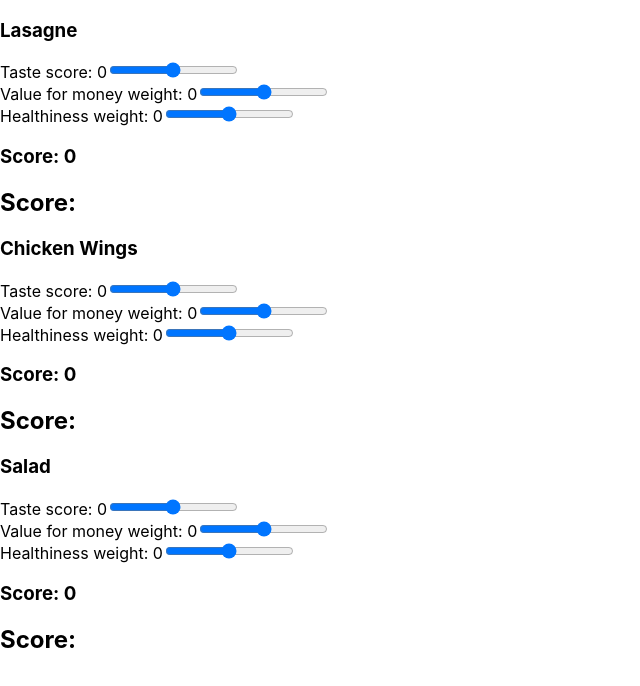
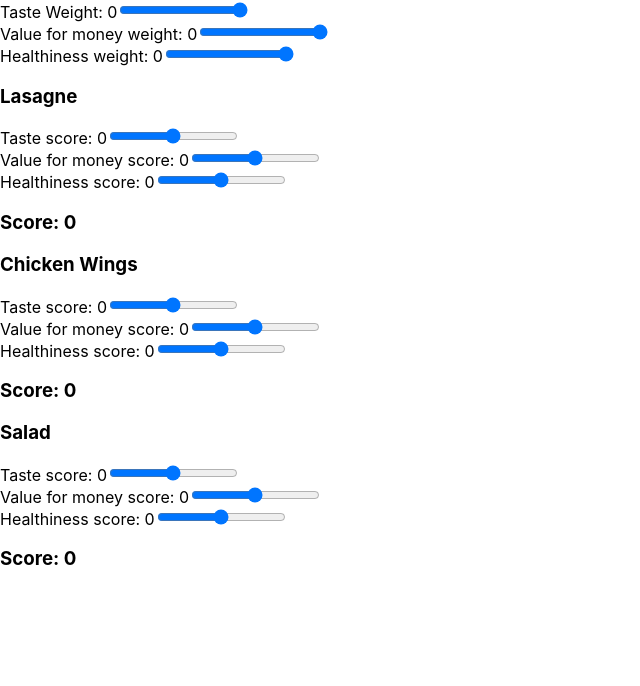
Before and after one commit to KatDziewicka/decision-making-helper-ts, a React (Create React App) app: page / in a window 1280 px wide. Shown: the top 686 px of the page, without its empty margins (0-640 px from the left). Built offline with nearby package versions, Linux system fonts and the light colour scheme.

Commit message:
Refactor average scores to be contained in a state

```diff
--- a/src/App.tsx
+++ b/src/App.tsx
@@ -1,7 +1,11 @@
-import Choices from "./components/Choices";
+import WeightedChoices from "./components/WeightedChoices";
 
 function App() {
-  return <Choices />;
+  return (
+    <div>
+      <WeightedChoices />
+    </div>
+  );
 }
 
 export default App;
--- a/src/components/Choices.tsx
+++ /dev/null
@@ -1,17 +0,0 @@
-import IndividualScores from "./IndividualScores";
-
-export default function Choices(): JSX.Element {
-  const choices = ["Lasagne", "Chicken Wings", "Salad"];
-
-  return (
-    <>
-      {choices.map((choice, index) => (
-        <div key={index}>
-          <h3>{choice}</h3>
-          <IndividualScores />
-          <h2>Score: {}</h2>
-        </div>
-      ))}
-    </>
-  );
-}
--- a/src/components/IndividualScores.tsx
+++ b/src/components/IndividualScores.tsx
@@ -1,4 +1,5 @@
-import { useReducer } from "react";
+import { useEffect, useReducer, useState } from "react";
+import { calculateScore } from "../utils/calculateScore";
 
 enum CriterionKinds {
   TASTE = "TASTE",
@@ -6,18 +7,18 @@
   HEALTHINESS = "HEALTHINESS",
 }
 
-interface CriterionAction {
+interface ScoresAction {
   type: CriterionKinds;
   newScore: string;
 }
 
-interface CriterionState {
+interface ScoresState {
   tasteScore: string;
   valueForMoneyScore: string;
   healthinessScore: string;
 }
 
-function scoreReducer(state: CriterionState, action: CriterionAction) {
+function scoreReducer(state: ScoresState, action: ScoresAction) {
   const { type, newScore } = action;
   switch (type) {
     case CriterionKinds.TASTE:
@@ -37,25 +38,45 @@
       };
   }
 }
-export default function IndividualScores(): JSX.Element {
-  function calculateScore(
-    tasteScore: string,
-    valueForMoneyScore: string,
-    healthinessScore: string
-  ): number {
-    return (
-      (parseInt(state.tasteScore) +
-        parseInt(state.healthinessScore) +
-        parseInt(state.valueForMoneyScore)) /
-      3
-    );
-  }
 
+interface IndividualScoresProps {
+  tasteWeight: string;
+  valueForMoneyWeight: string;
+  healthinessWeight: string;
+}
+export default function IndividualScores({
+  tasteWeight,
+  valueForMoneyWeight,
+  healthinessWeight,
+}: IndividualScoresProps): JSX.Element {
   const [state, dispatch] = useReducer(scoreReducer, {
     tasteScore: "0",
     valueForMoneyScore: "0",
     healthinessScore: "0",
   });
+
+  const [score, setScore] = useState<number>(0);
+
+  useEffect(() => {
+    setScore(
+      calculateScore(
+        state.tasteScore,
+        tasteWeight,
+        state.healthinessScore,
+        healthinessWeight,
+        state.valueForMoneyScore,
+        valueForMoneyWeight
+      )
+    );
+  }, [state, tasteWeight, healthinessWeight, valueForMoneyWeight]);
+
+  const elements = [
+    { id: "e1-2", source: "1", target: "2", animated: true, label: "Taste" },
+    { id: "e1-2", source: "3", target: "4", animated: true, label: "Value for money" },
+    { id: "e1-2", source: "5", target: "6", animated: true, label: "Healthiness"}
+  ];
+
+
   return (
     <div>
       <div>
@@ -72,7 +93,7 @@
         ></input>
       </div>
       <div>
-        Value for money weight: {state.valueForMoneyScore}
+        Value for money score: {state.valueForMoneyScore}
         <input
           type="range"
           id="value"
@@ -88,7 +109,7 @@
         ></input>
       </div>
       <div>
-        Healthiness weight: {state.healthinessScore}
+        Healthiness score: {state.healthinessScore}
         <input
           type="range"
           id="healthiness"
@@ -104,14 +125,7 @@
         ></input>
       </div>
       <div>
-        <h3>
-          Score:{" "}
-          {calculateScore(
-            state.tasteScore,
-            state.valueForMoneyScore,
-            state.healthinessScore
-          )}
-        </h3>
+        <h3>Score: {parseFloat(score.toFixed(1))}</h3>
       </div>
     </div>
   );
--- /dev/null
+++ b/src/components/WeightedChoices.tsx
@@ -0,0 +1,117 @@
+import { useReducer } from "react";
+import IndividualScores from "./IndividualScores";
+
+enum CriterionKinds {
+  TASTE = "TASTE",
+  VALUE_FOR_MONEY = "VALUE FOR MONEY",
+  HEALTHINESS = "HEALTHINESS",
+}
+
+interface WeightsAction {
+  type: CriterionKinds;
+  newWeight: string;
+}
+
+interface WeightsState {
+  tasteWeight: string;
+  valueForMoneyWeight: string;
+  healthinessWeight: string;
+}
+
+function weightReducer(state: WeightsState, action: WeightsAction) {
+  const { type, newWeight } = action;
+  switch (type) {
+    case CriterionKinds.TASTE:
+      return {
+        ...state,
+        tasteWeight: newWeight,
+      };
+    case CriterionKinds.VALUE_FOR_MONEY:
+      return {
+        ...state,
+        valueForMoneyWeight: newWeight,
+      };
+    case CriterionKinds.HEALTHINESS:
+      return {
+        ...state,
+        healthinessWeight: newWeight,
+      };
+  }
+}
+
+interface IndividualWeightsProps {
+  tasteWeight: number;
+}
+
+export default function WeightedChoices(): JSX.Element {
+  const choices = ["Lasagne", "Chicken Wings", "Salad"];
+
+  const [state, dispatch] = useReducer(weightReducer, {
+    tasteWeight: "0",
+    valueForMoneyWeight: "0",
+    healthinessWeight: "0",
+  });
+
+  console.log(state);
+  return (
+    <div>
+      <div>
+        Taste Weight: {state.tasteWeight}
+        <input
+          type="range"
+          id="taste"
+          name="taste"
+          min="0"
+          max="5"
+          onChange={(e) =>
+            dispatch({ type: CriterionKinds.TASTE, newWeight: e.target.value })
+          }
+        ></input>
+      </div>
+      <div>
+        Value for money weight: {state.valueForMoneyWeight}
+        <input
+          type="range"
+          id="value"
+          name="value"
+          min="0"
+          max="5"
+          onChange={(e) =>
+            dispatch({
+              type: CriterionKinds.VALUE_FOR_MONEY,
+              newWeight: e.target.value,
+            })
+          }
+        ></input>
+      </div>
+      <div>
+        Healthiness weight: {state.healthinessWeight}
+        <input
+          type="range"
+          id="healthiness"
+          name="healthiness"
+          min="0"
+          max="5"
+          onChange={(e) =>
+            dispatch({
+              type: CriterionKinds.HEALTHINESS,
+              newWeight: e.target.value,
+            })
+          }
+        ></input>
+      </div>
+      <div>
+        {choices.map((choice, index) => (
+          <div key={index}>
+            <h3>{choice}</h3>
+            <IndividualScores
+              tasteWeight={state.tasteWeight}
+              valueForMoneyWeight={state.valueForMoneyWeight}
+              healthinessWeight={state.healthinessWeight}
+            />
+          </div>
+        ))}
+      </div>
+    </div>
+  );
+}
--- /dev/null
+++ b/src/utils/calculateScore.ts
@@ -0,0 +1,21 @@
+export function calculateScore(
+  tasteScore: string,
+  tasteWeight: string,
+  healthinessScore: string,
+  healthinessWeight: string,
+  valueForMoneyScore: string,
+  valueForMoneyWeight: string
+): number {
+    if (parseInt(tasteWeight)===0 || parseInt(healthinessWeight)===0 || parseInt(valueForMoneyWeight)===0){
+        return 0
+    }
+
+  return (
+    (parseInt(tasteScore) * parseInt(tasteWeight) +
+      parseInt(healthinessScore) * parseInt(healthinessWeight) +
+      parseInt(valueForMoneyScore) * parseInt(valueForMoneyWeight)) /
+    (parseInt(tasteWeight) +
+      parseInt(valueForMoneyWeight) +
+      parseInt(healthinessWeight))
+  );
+}
```
